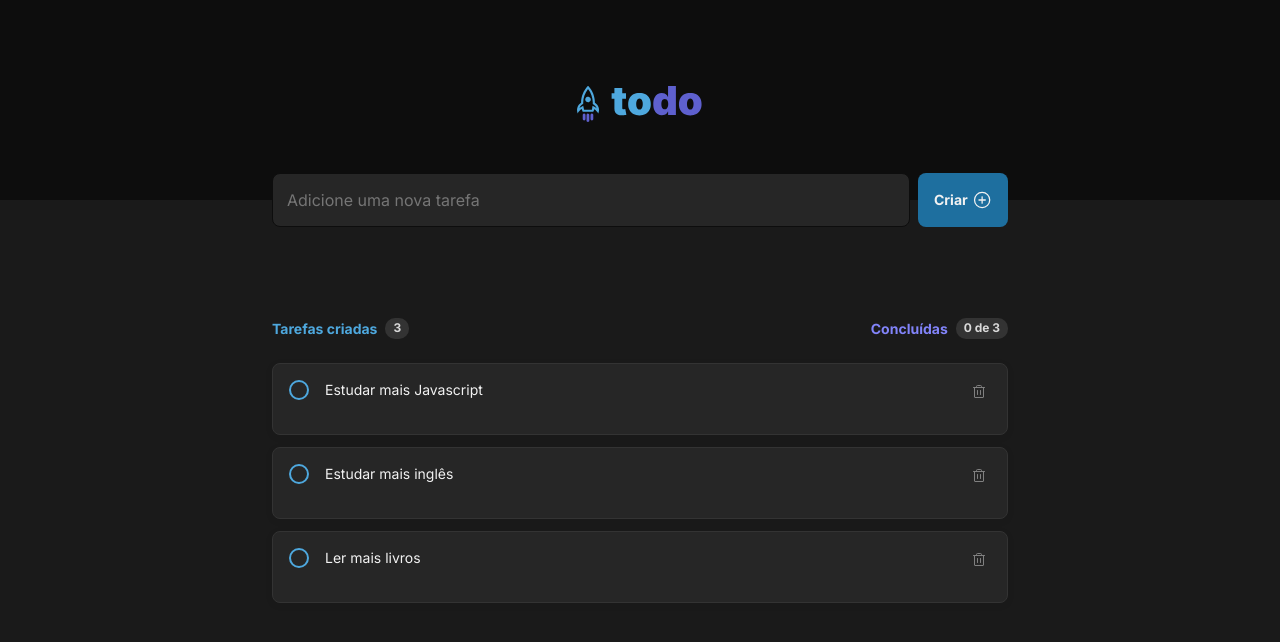
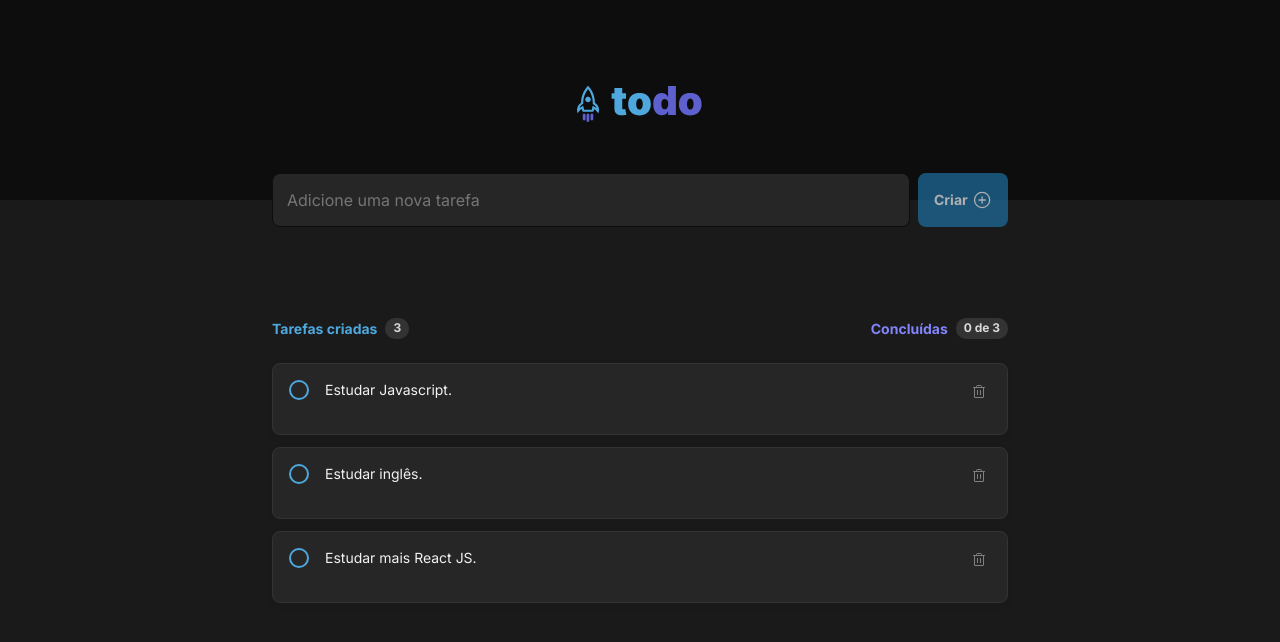
Before and after one commit to MarceloDoehnert/to-do-list-react, a React (Vite) app: page / in a window 1280 px wide. Shown: the top 642 px of the page. Built offline with nearby package versions, Linux system fonts and the light colour scheme.

Commit message:
app complete

```diff
--- a/src/App.tsx
+++ b/src/App.tsx
@@ -1,8 +1,5 @@
 // CSS
 import styles from './App.module.css'
-
-// Icons
-import { PlusCircle, ClipboardText, Trash } from 'phosphor-react'
 
 // UUID
 import { v4 as uuidv4 } from 'uuid'
@@ -14,6 +11,7 @@ import { Form } from './components/Form'
 import { useState, FormEvent, ChangeEvent } from 'react'
 import { CreatedTask } from './components/CreatedTask'
 import { DonedTask } from './components/DonedTask'
+import { NoTask } from './components/NoTask'
 
 export function App() {
 
@@ -21,19 +19,19 @@ export function App() {
     [
       {
         id: uuidv4(),
-        title: "Estudar mais Javascript",
+        title: "Estudar Javascript.",
         taskComplete: true
       },
 
       {
         id: uuidv4(),
-        title: "Estudar mais inglês",
+        title: "Estudar inglês.",
         taskComplete: true
       },
 
       {
         id: uuidv4(),
-        title: "Ler mais livros",
+        title: "Estudar mais React JS.",
         taskComplete: true
       }
     ]
@@ -77,7 +75,6 @@ export function App() {
     return acumulador
   }, 0)
 
-
   return (
     <div>
       <Header />
@@ -98,7 +95,7 @@ export function App() {
         </section>
 
         <article>
-          {tasks.map(task => {
+          {tasks.length === 0 ? <NoTask /> : tasks.map(task => {
             return (
             <Tasks
             id={task.id}
@@ -110,6 +107,7 @@ export function App() {
             />
             )
           })}
+          {}
         </article>
       </main>
     </div>
--- a/src/components/DonedTask.tsx
+++ b/src/components/DonedTask.tsx
@@ -11,7 +11,7 @@ export function DonedTask({onNumberOfTasks, onCountTaskDone}: NumberOfTasksProps
   return (
     <div className={styles.doned_task}>
       <strong>Concluídas</strong>
-      <span>{onCountTaskDone} de {onNumberOfTasks}</span>
+      <span>{onNumberOfTasks === 0 ? `0` : `${onCountTaskDone} de ${onNumberOfTasks}`}</span>
     </div>
   )
 }
--- a/src/components/Form.module.css
+++ b/src/components/Form.module.css
@@ -36,3 +36,8 @@
 .input_area button:hover {
   background-color: var(--sxy-400);
 }
+
+.input_area button[type=submit]:disabled {
+  opacity: 0.7;
+  cursor: not-allowed;
+}
--- a/src/components/Form.tsx
+++ b/src/components/Form.tsx
@@ -4,7 +4,11 @@ import { PlusCircle } from 'phosphor-react'
 // Hooks
 import { useState, FormEvent, ChangeEvent } from 'react'
 
-export function Form({onAddNewTask}) {
+interface FormProps {
+  onAddNewTask: (content: string) => void
+}
+
+export function Form({onAddNewTask}: FormProps) {
 
   const [newTaskContent, setNewtaskContent] = useState('')
 
@@ -15,7 +19,10 @@ export function Form({onAddNewTask}) {
   function handleFormSubmit(event: FormEvent) {
     event.preventDefault()
     onAddNewTask(newTaskContent)
+    setNewtaskContent('')
   }
+
+  const newTaskEmpty = newTaskContent.length === 0
 
   return (
     <div className={styles.input_area}>
@@ -23,9 +30,10 @@ export function Form({onAddNewTask}) {
         <input
         onChange={handleChangeContentTask}
         placeholder='Adicione uma nova tarefa'
+        value={newTaskContent}
         type="text"
         />
-        <button type="submit">Criar <PlusCircle size={22} /></button>
+        <button disabled={newTaskEmpty} type="submit">Criar <PlusCircle size={22} /></button>
       </form>
     </div>
   )
--- /dev/null
+++ b/src/components/NoTask.module.css
@@ -0,0 +1,6 @@
+.list_without_task {
+  display: flex;
+  align-items: center;
+  justify-content: center;
+  flex-direction: column;
+}
--- /dev/null
+++ b/src/components/NoTask.tsx
@@ -0,0 +1,18 @@
+import styles from "./NoTask.module.css"
+
+// Icons
+import {ClipboardText} from 'phosphor-react'
+
+export function NoTask() {
+  return (
+    <section className={styles.list_without_task}>
+      <ClipboardText size={80} />
+      <p>
+        <strong>Você ainda não tem tarefas cadastradas</strong>
+      </p>
+      <p>
+        Crie tarefas e organize seus itens a fazer
+      </p>
+    </section>
+  )
+}
```
